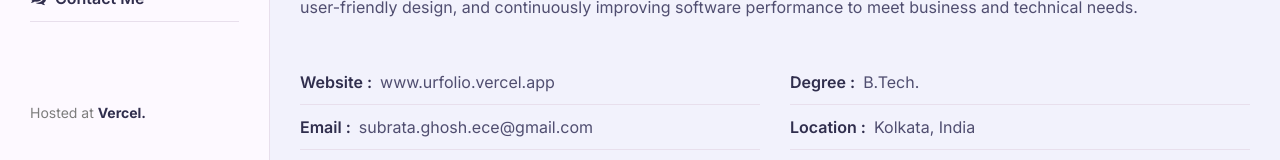
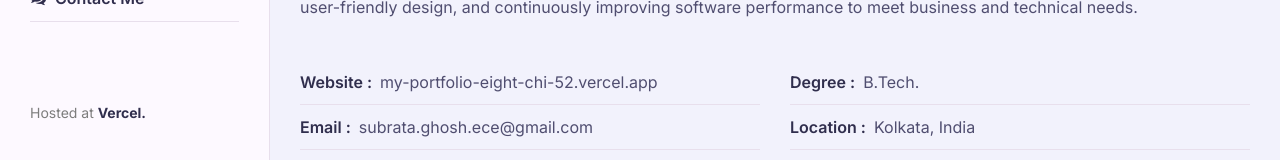
Before and after one commit to subrataghosh/my-portfolio, a Next.js app: page /about in a window 1280 px wide. Shown: the part 336-496 px from the top of the page. Built offline with nearby package versions, Linux system fonts and the light colour scheme.

Commit message:
updated the website url

```diff
--- a/src/app/about/page.tsx
+++ b/src/app/about/page.tsx
@@ -27,7 +27,7 @@ const About: NextPage = () => {
                   <div className="row">
                     <div className="info-item padd-15">
                       <p>
-                        Website : <span>www.urfolio.vercel.app</span>
+                        Website : <span>my-portfolio-eight-chi-52.vercel.app</span>
                       </p>
                     </div>
                     <div className="info-item padd-15">
@@ -164,10 +164,10 @@ const About: NextPage = () => {
                                     <img src="/imgs/teck/mongo-db.png" className="adj-img"/>
                                     <p className="pt-5 skills-txt">NoSQL</p>
                                 </div>
-                                <div className="col-4 txt-center">
+                                {/* <div className="col-4 txt-center">
                                     <img src="/imgs/teck/office-logo.png" className="adj-img"/>
                                     <p className="pt-5 skills-txt">Office Utilities</p>
-                                </div>
+                                </div> */}
                                 <div className="col-4 txt-center">
                                     <img src="/imgs/teck/tomcat.png" className="adj-img"/>
                                     <p className="pt-5 skills-txt">Apache Tomcat</p>
```
